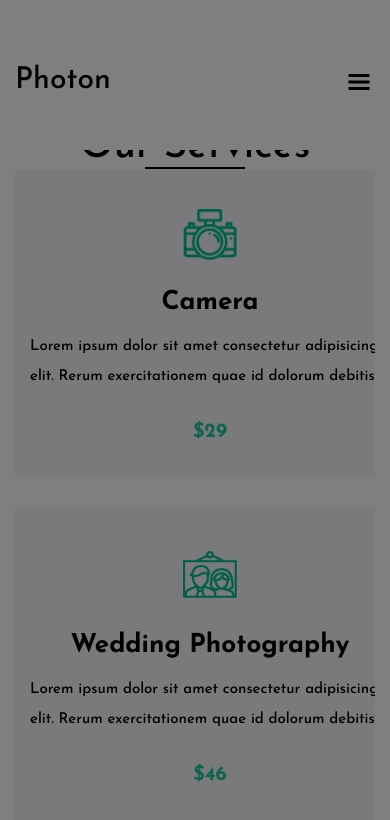
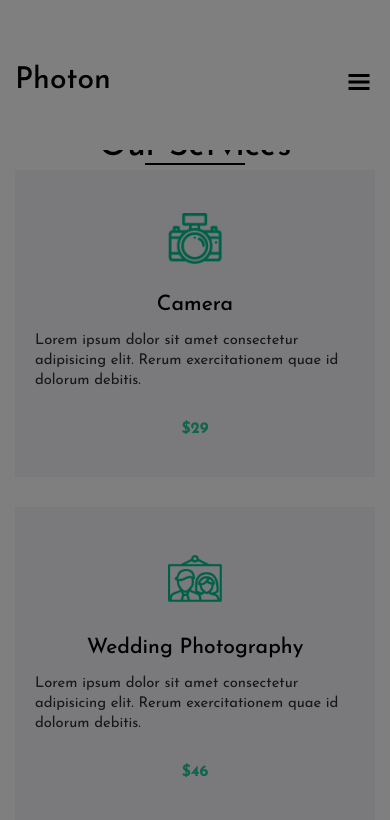
Before and after one commit to sararatBurke/photoGallery, a React Native app: screen /Services in a window 390 px wide. Shown: the top 820 px of the page. Built offline with nearby package versions, Linux system fonts and the light colour scheme.

Commit message:
added page dimention, and FlatList

```diff
--- a/screens/services.js
+++ b/screens/services.js
@@ -1,73 +1,135 @@
-import * as React from 'react';
+import React, { useState, useEffect } from "react";
 import { ScaledSheet } from 'react-native-size-matters';
-import { View, Text,  Image, ScrollView } from 'react-native';
+import { View, Text,  Image, ScrollView, FlatList,
+    Dimensions,
+    SafeAreaView, } from 'react-native';
 
 export default function App() {
+    const window = Dimensions.get("window");
+    const screen = Dimensions.get("screen");
+
+    const [dimensions, setDimensions] = useState({ window, screen });
+    const [mode, setMode] = useState("portrait");
+    const modeMaker = () => {
+        if (dimensions.screen.width > dimensions.screen.height) {
+            setMode("landscape")
+        }
+        else {
+            setMode("portrait")
+
+        }
+        console.log(mode)
+        setMode(false)
+    };
+
+    const onChange = ({ window, screen }) => {
+        setDimensions({ window, screen });
+    };
+
+    useEffect(() => {
+        Dimensions.addEventListener("change", onChange);
+        return () => {
+            Dimensions.removeEventListener("change", onChange),
+            modeMaker();
+        };
+    });
+
+    // const service = [
+    //     {id: '1', name: 'Camera', price: '$29', image:'"../assets/images/camera.png"', descript: 'Lorem ipsum dolor sit amet consectetur adipisicing elit. Rerum exercitationem quae id dolorum debitis.'},
+    //     {id: '2', name: 'Wedding Photography', price: '$46', image:'"../assets/images/camera.png"', descript: 'Lorem ipsum dolor sit amet consectetur adipisicing elit. Rerum exercitationem quae id dolorum debitis.'},
+    //     {id: '3', name: 'Animal', price: '$24', image:'"../assets/images/camera.png"', descript: 'Lorem ipsum dolor sit amet consectetur adipisicing elit. Rerum exercitationem quae id dolorum debitis.'},
+    //     {id: '4', name: 'Portrait', price: '$40', image:'"../assets/images/camera.png"', descript: 'Lorem ipsum dolor sit amet consectetur adipisicing elit. Rerum exercitationem quae id dolorum debitis.'},
+    //     {id: '5', name: 'Travel', price: '$35', image:'"../assets/images/camera.png"', descript: 'Lorem ipsum dolor sit amet consectetur adipisicing elit. Rerum exercitationem quae id dolorum debitis.'},
+    //     {id: '6', name: 'Video Editing', price: '$15', image:'"../assets/images/camera.png"', descript: 'Lorem ipsum dolor sit amet consectetur adipisicing elit. Rerum exercitationem quae id dolorum debitis.'}
+    // ];
+
   return (
     <View style={styles.homeContainer}>
         <ScrollView>
         <View style={styles.pageHeader}>
-            <Text style={{fontFamily: 'JosefinSans-Medium', fontSize: 40}}>Our Services</Text>
+            <Text style={styles.pageHeadTitle}>Our Services</Text>
             <Text style={{width:100, borderTopWidth: 2, borderTopColor: '#000', marginBottom: 10}}></Text>
         </View>
+{/*
+       <SafeAreaView style={styles.serviceContainner}>
+        <FlatList
+            numColumns={mode === 'portrait'? 1 : 2}
+            data={service}
+            style={styles.itemList}
+            keyExtractor={(item) => item.id}
+            renderItem={( {item} ) => (
+                <View style={mode === 'portrait'? styles.servicePhoneContainer : styles.serviceTabletContainner}>
+                    <Image
+                    style={styles.icon}
+                    source={require("../assets/images/camera.png") }/>
+                    <Text style={styles.ser}>{item.name}</Text>
+                    <Text style={styles.descript}>{item.descript}</Text>
+                    <Text style={styles.price}>{item.price}</Text>
+                </View>
+            )}/>
+        </SafeAreaView> */}
 
-        <View style={styles.serviceType}>
+
+    <SafeAreaView>
+    <View style={mode === 'portrait'? styles.servicePhoneContainer : styles.serviceTabletContainer}>
+        <View style={styles.servicePhoneBg}>
             <Image
                 style={{width:54, resizeMode: 'contain', marginVertical: 20}}
                 source={require('../assets/images/camera.png')}/>
-            <Text style={styles.contentTitle}>Camera</Text>
-            <Text style={styles.contentText}>Lorem ipsum dolor sit amet consectetur adipisicing elit. Rerum exercitationem quae id dolorum debitis.</Text>
-            <Text style={styles.contentPrice}>$29</Text>
+            <Text style={mode === 'portrait'? styles.serviceTitle : serviceTitleTablet}>Camera</Text>
+            <Text style={mode === 'portrait'? styles.descriptPhone : descriptTablet}>Lorem ipsum dolor sit amet consectetur adipisicing elit. Rerum exercitationem quae id dolorum debitis.</Text>
+            <Text style={mode === 'portrait'? styles.pricePhone : priceTablet}>$29</Text>
         </View>
-        <View style={styles.serviceType}>
+        <View style={styles.servicePhoneBg}>
             <Image
                 style={{width:54, resizeMode: 'contain', marginVertical: 20}}
                 source={require('../assets/images/wedding.png')}/>
-            <Text style={styles.contentTitle}>Wedding Photography</Text>
-            <Text style={styles.contentText}>Lorem ipsum dolor sit amet consectetur adipisicing elit. Rerum exercitationem quae id dolorum debitis.</Text>
-            <Text style={styles.contentPrice}>$46</Text>
+            <Text style={mode === 'portrait'? styles.serviceTitle : serviceTitleTablet}>Wedding Photography</Text>
+            <Text style={mode === 'portrait'? styles.descriptPhone : descriptTablet}>Lorem ipsum dolor sit amet consectetur adipisicing elit. Rerum exercitationem quae id dolorum debitis.</Text>
+            <Text style={mode === 'portrait'? styles.pricePhone : priceTablet}>$46</Text>
         </View>
-        <View style={styles.serviceType}>
+        <View style={styles.servicePhoneBg}>
             <Image
                 style={{width:54, resizeMode: 'contain', marginVertical: 20}}
                 source={require('../assets/images/animal.png')}/>
-            <Text style={styles.contentTitle}>Animal</Text>
-            <Text style={styles.contentText}>Lorem ipsum dolor sit amet consectetur adipisicing elit. Rerum exercitationem quae id dolorum debitis.</Text>
-            <Text style={styles.contentPrice}>$24</Text>
+            <Text style={mode === 'portrait'? styles.serviceTitle : serviceTitleTablet}>Animal</Text>
+            <Text style={mode === 'portrait'? styles.descriptPhone : descriptTablet}>Lorem ipsum dolor sit amet consectetur adipisicing elit. Rerum exercitationem quae id dolorum debitis.</Text>
+            <Text style={mode === 'portrait'? styles.pricePhone : priceTablet}>$24</Text>
         </View>
 
-        <View style={styles.serviceType}>
+        <View style={styles.servicePhoneBg}>
             <Image
                 style={{width:54, resizeMode: 'contain', marginVertical: 20}}
                 source={require('../assets/images/portrait.png')}/>
-            <Text style={styles.contentTitle}>Portrait</Text>
-            <Text style={styles.contentText}>Lorem ipsum dolor sit amet consectetur adipisicing elit. Rerum exercitationem quae id dolorum debitis.</Text>
-            <Text style={styles.contentPrice}>$40</Text>
+            <Text style={mode === 'portrait'? styles.serviceTitle: serviceTitleTablet}>Portrait</Text>
+            <Text style={mode === 'portrait'? styles.descriptPhone : descriptTablet}>Lorem ipsum dolor sit amet consectetur adipisicing elit. Rerum exercitationem quae id dolorum debitis.</Text>
+            <Text style={mode === 'portrait'? styles.pricePhone : priceTablet}>$40</Text>
         </View>
-        <View style={styles.serviceType}>
+        <View style={styles.servicePhoneBg}>
             <Image
                 style={{width:40, resizeMode: 'contain', marginVertical: 20}}
                 source={require('../assets/images/travel.png')}/>
-            <Text style={styles.contentTitle}>Travel</Text>
-            <Text style={styles.contentText}>Lorem ipsum dolor sit amet consectetur adipisicing elit. Rerum exercitationem quae id dolorum debitis.</Text>
-            <Text style={styles.contentPrice}>$35</Text>
+            <Text style={mode === 'portrait'? styles.serviceTitle : serviceTitleTablet}>Travel</Text>
+            <Text style={mode === 'portrait'? styles.descriptPhone : descriptTablet}>Lorem ipsum dolor sit amet consectetur adipisicing elit. Rerum exercitationem quae id dolorum debitis.</Text>
+            <Text style={mode === 'portrait'? styles.pricePhone : priceTablet}>$35</Text>
         </View>
-        <View style={styles.serviceType}>
+        <View style={styles.servicePhoneBg}>
             <Image
                 style={{width:54, resizeMode: 'contain', marginVertical: 20}}
                 source={require('../assets/images/video.png')}/>
-            <Text style={styles.contentTitle}>Video Editing</Text>
-            <Text style={styles.contentText}>Lorem ipsum dolor sit amet consectetur adipisicing elit. Rerum exercitationem quae id dolorum debitis.</Text>
-            <Text style={styles.contentPrice}>$15</Text>
+            <Text style={mode === 'portrait'? styles.serviceTitle : serviceTitleTablet}>Video Editing</Text>
+            <Text style={mode === 'portrait'? styles.descriptPhone : descriptTablet}>Lorem ipsum dolor sit amet consectetur adipisicing elit. Rerum exercitationem quae id dolorum debitis.</Text>
+            <Text style={mode === 'portrait'? styles.pricePhone : priceTablet}>$15</Text>
         </View>
 
-        <View style={{marginTop: 50}}>
-            <Text
-            style={{fontFamily: 'JosefinSans-Medium', fontSize: 16, lineHeight: 25, textAlign: 'center'}}>Copyright ©2021 All rights reserved | This template is made with ♡ by
+        </View>
+    </SafeAreaView>
+        <View style={mode === 'portrait'? styles.footer: styles.footer2}>
+            <Text style={mode === 'portrait' ? styles.footerText : styles.footerText2}>Copyright ©2021 All rights reserved | This template is made with ♡ by
             <Text style={{color: '#20c997'}}> Colorlib</Text>
             </Text>
         </View>
-        </ScrollView>
+    </ScrollView>
     </View>
   );
 }
@@ -75,35 +137,140 @@ export default function App() {
 const styles = ScaledSheet.create({
     homeContainer:{
         flex: 1,
+        alignItems: 'center',
+        justifyContent: 'center'
     },
     pageHeader:{
         flex:0.1,
+        width: '100%',
         justifyContent: 'center',
         alignItems: 'center',
     },
-    serviceType: {
-        width: 390,
+    pageHeadTitle: {
+        fontFamily: 'JosefinSans-Medium',
+        fontSize: '30@s'
+    },
+    servicePhoneContainer:{
+        width: '100%',
+        margin: 0
+    },
+
+    servicePhoneBg: {
+        width: '100%',
         justifyContent: 'center',
         alignItems: 'center',
         backgroundColor: 'rgb(245,245,250)',
-        padding: 15,
+        padding:20,
         marginVertical: 15,
     },
-    contentTitle:{
-        fontFamily: 'JosefinSans-Bold',
-        fontSize: 26,
+    serviceTitle:{
+        fontFamily: 'JosefinSans-Medium',
+        fontSize: '20@ms',
         marginVertical: 6
     },
-    contentText:{
-        fontFamily: 'JosefinSans-Medium',
-        fontSize: 15,
-        lineHeight: 30,
+    descriptPhone:{
+        fontFamily: 'JosefinSans',
+        color: '#2e2e2e',
+        fontSize: '14@ms',
+        lineHeight: '18@s',
         marginVertical: 10
     },
-    contentPrice:{
+    pricePhone:{
         fontFamily: 'JosefinSans-Bold',
-        fontSize: 20,
+        fontSize: '15@ms',
         color: '#20c997',
         marginVertical: 20
     },
+    footer:{
+        alignItems: 'center',
+        justifyContent: 'center',
+        textAlign: 'center',
+    },
+    footerText:{
+        fontFamily: 'JosefinSans-Medium',
+        fontSize: '10@vs',
+        lineHeight: 25,
+
+    },
+///// Tablet /////
+    serviceTabletContainer:{
+        width: '220@s',
+        marginLeft: '35@s'
+    },
+    serviceTitleTablet:{
+        fontFamily: 'JosefinSans-Medium',
+        fontSize: '18@s',
+        marginVertical: 6
+    },
+    descriptTablet:{
+        fontFamily: 'JosefinSans',
+        color: '#2e2e2e',
+        fontSize: '8@s',
+        lineHeight: '15@s',
+        marginVertical: 10
+    },
+    priceTablet:{
+        fontFamily: 'JosefinSans-Bold',
+        fontSize: '12@s',
+        color: '#20c997',
+        marginVertical: 20
+    },
+    footer2:{
+        alignItems: 'center',
+        justifyContent: 'center',
+        textAlign: 'center',
+    },
+    footerText2:{
+        fontFamily: 'JosefinSans-Medium',
+        fontSize: '8@s',
+        lineHeight: 25,
+
+    },
+
+    //////// flatlist///////
+    // serviceTabletContainner:{
+    //     flex:0.8,
+    //     justifyContent: 'center',
+    //     alignItems: 'center',
+
+    // },
+    // itemList:{
+    //     width: '260@s',
+    // },
+    // serviceList:{
+    //     width: '45%',
+    //     backgroundColor: 'rgb(245,245,250)',
+    //     padding: 15,
+    //     marginHorizontal: 10,
+    //     marginVertical: 10,
+    //     padding: '20@s',
+    //     justifyContent: 'center',
+    //     alignItems: 'center'
+    // },
+    // icon: {
+    //     height:54, resizeMode: 'contain', marginVertical: 20
+    // },
+    // serviceTitle:{
+    //     flex: 1,
+    //     fontFamily: 'JosefinSans-Bold',
+    //     fontSize: 26,
+    //     marginVertical: 6,
+    //     textAlign: 'center'
+    // },
+    // descript: {
+    //     fontFamily: 'JosefinSans',
+    //     fontSize: '10@s',
+    //     color: '#2e2e2e',
+    //     lineHeight: 30,
+    //     marginVertical: 10,
+    //     textAlign: 'center'
+
+    // },
+    // price:{
+    //     fontFamily: 'JosefinSans-Bold',
+    //     fontSize: 20,
+    //     color: '#20c997',
+    //     marginVertical: 20
+    // }
+
 })
```
